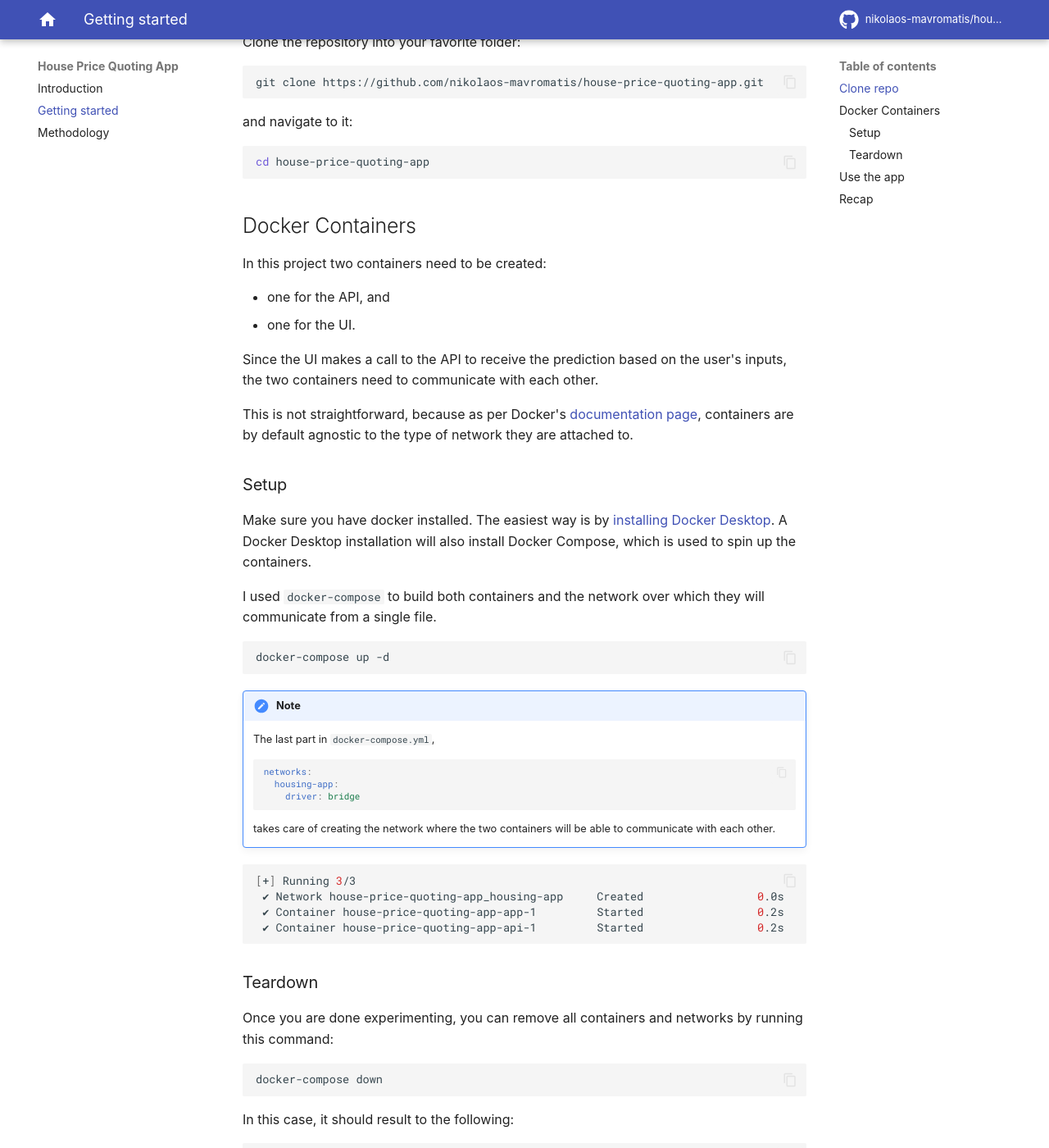
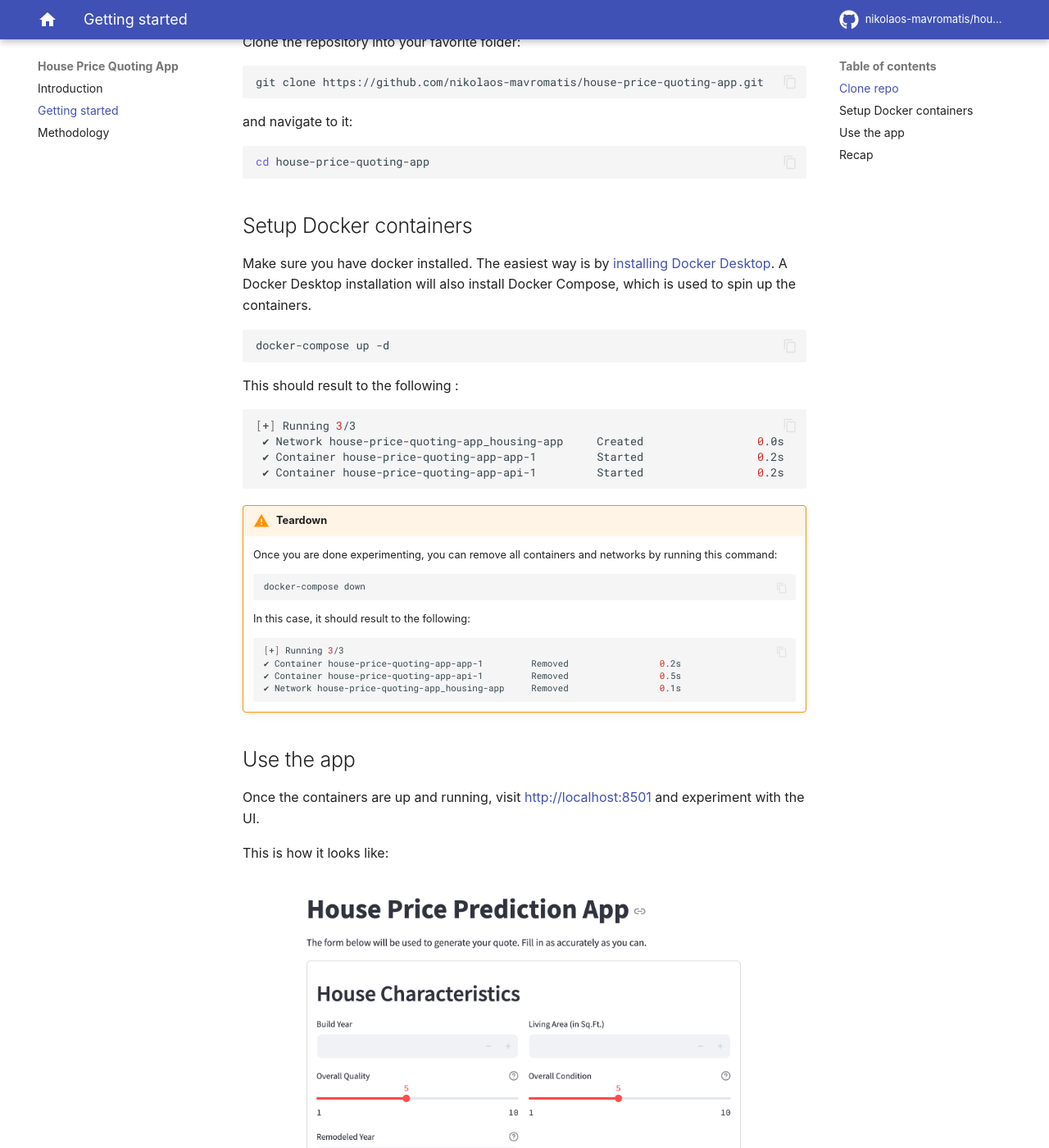
Before and after one commit to nikolaos-mavromatis/ames_house_price_prediction, an MkDocs documentation site: the page built from docs/getting-started.md, in a window 1280 px wide and 1400 px high, scrolled down 192 px. Shown: the whole window at 82% size. Built offline with MkDocs 1.6.1 and Material for MkDocs 9.7.7, drawn with Linux system fonts in a browser that asks for light colours; some web fonts are replaced; comment, search, counter and statistics services are not loaded; some of the changed text lies outside the part shown.

Commit message:
re-arranged documentation

````diff
--- a/docs/getting-started.md
+++ b/docs/getting-started.md
@@ -13,39 +13,15 @@ and navigate to it:
 cd house-price-quoting-app
 ```
 
-## Docker Containers
-
-In this project two containers need to be created:
-
-* one for the API, and
-* one for the UI.
-
-Since the UI makes a call to the API to receive the prediction based on the user's inputs, the two containers need to communicate with each other.
-
-This is not straightforward, because as per Docker's [documentation page](https://docs.docker.com/engine/network/), containers are by default agnostic to the type of network they are attached to.
-
-### Setup
+## Setup Docker containers
 
 Make sure you have docker installed. The easiest way is by [installing Docker Desktop](https://docs.docker.com/desktop/setup/install/mac-install/). A Docker Desktop installation will also install Docker Compose, which is used to spin up the containers.
-
-I used `docker-compose` to build both containers and the network over which they will communicate from a single file.
 
 ``` bash
 docker-compose up -d
 ```
 
-!!! note
-    The last part in `docker-compose.yml`,
-
-    ``` yaml
-    networks:
-      housing-app:
-        driver: bridge
-    ```
-
-    takes care of creating the network where the two containers will be able to communicate with each other.
-
-
+This should result to the following :
 ``` bash
 [+] Running 3/3
  ✔ Network house-price-quoting-app_housing-app     Created                 0.0s
@@ -53,24 +29,24 @@ docker-compose up -d
  ✔ Container house-price-quoting-app-api-1         Started                 0.2s
 ```
 
-### Teardown
+!!! warning "Teardown"
 
-Once you are done experimenting, you can remove all containers and networks by running this command:
+    Once you are done experimenting, you can remove all containers and networks by running this command:
 
-``` bash
-docker-compose down
-```
+    ``` bash
+    docker-compose down
+    ```
 
-In this case, it should result to the following:
-``` bash
-[+] Running 3/3
- ✔ Container house-price-quoting-app-app-1         Removed                 0.2s
- ✔ Container house-price-quoting-app-api-1         Removed                 0.5s
- ✔ Network house-price-quoting-app_housing-app     Removed                 0.1s
-```
+    In this case, it should result to the following:
+    ``` bash
+    [+] Running 3/3
+    ✔ Container house-price-quoting-app-app-1         Removed                 0.2s
+    ✔ Container house-price-quoting-app-api-1         Removed                 0.5s
+    ✔ Network house-price-quoting-app_housing-app     Removed                 0.1s
+    ```
 ## Use the app
 
-Visit [http://localhost:8501](http://localhost:8501) and experiment with the UI.
+Once the containers are up and running, visit [http://localhost:8501](http://localhost:8501) and experiment with the UI.
 
 This is how it looks like:
 
@@ -90,7 +66,7 @@ open http://localhost:8501/
 ```
 
 !!! warning
-    Don't forget to tear down everything after you have finished.
+    Don't forget to tear down everything after you have finished. The containers will eat up your memory otherwise.
 
     ``` bash
     docker-compose down
--- a/mkdocs.yml
+++ b/mkdocs.yml
@@ -23,6 +23,7 @@ theme:
 
 plugins:
   - glightbox
+  - mkdocstrings
 
 markdown_extensions:
   - admonition
````
Also changed, not shown: docs/index.md (+3 -3 lines), docs/methodology.md (+40 -2 lines).
